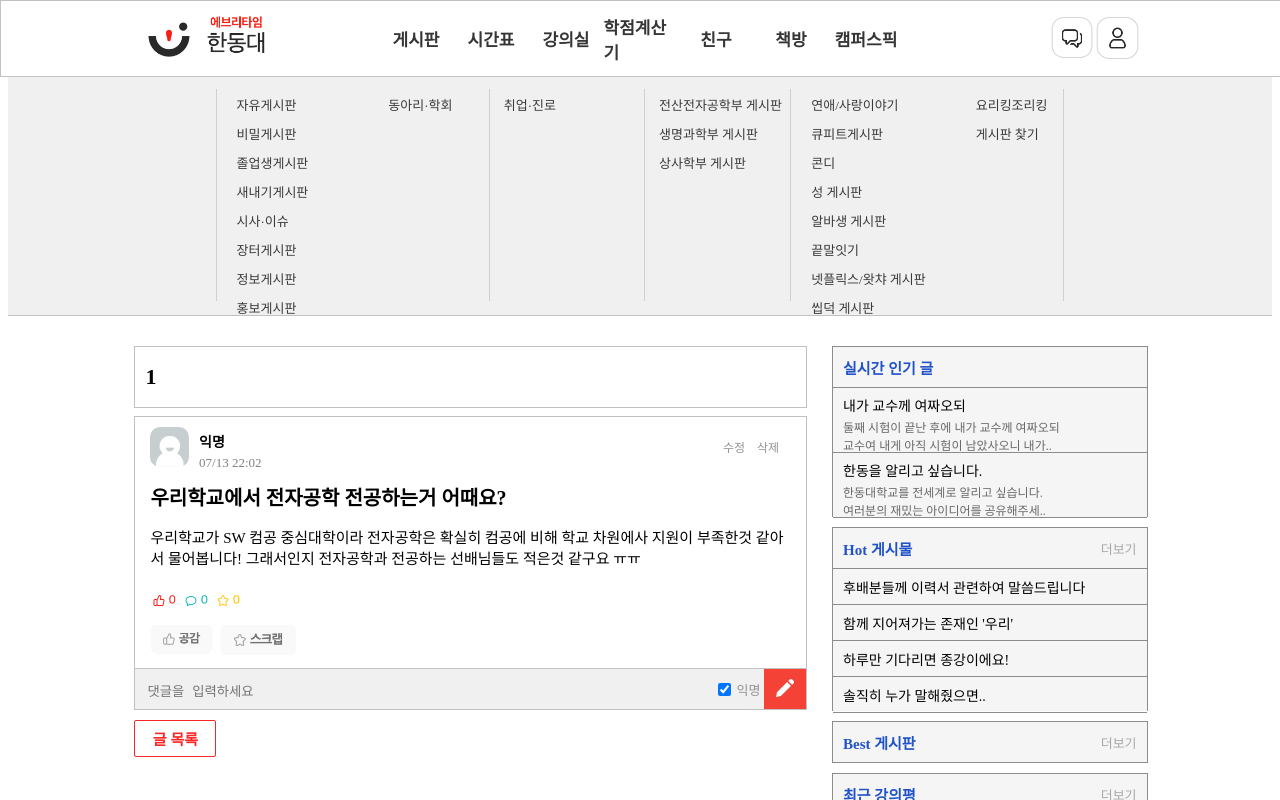
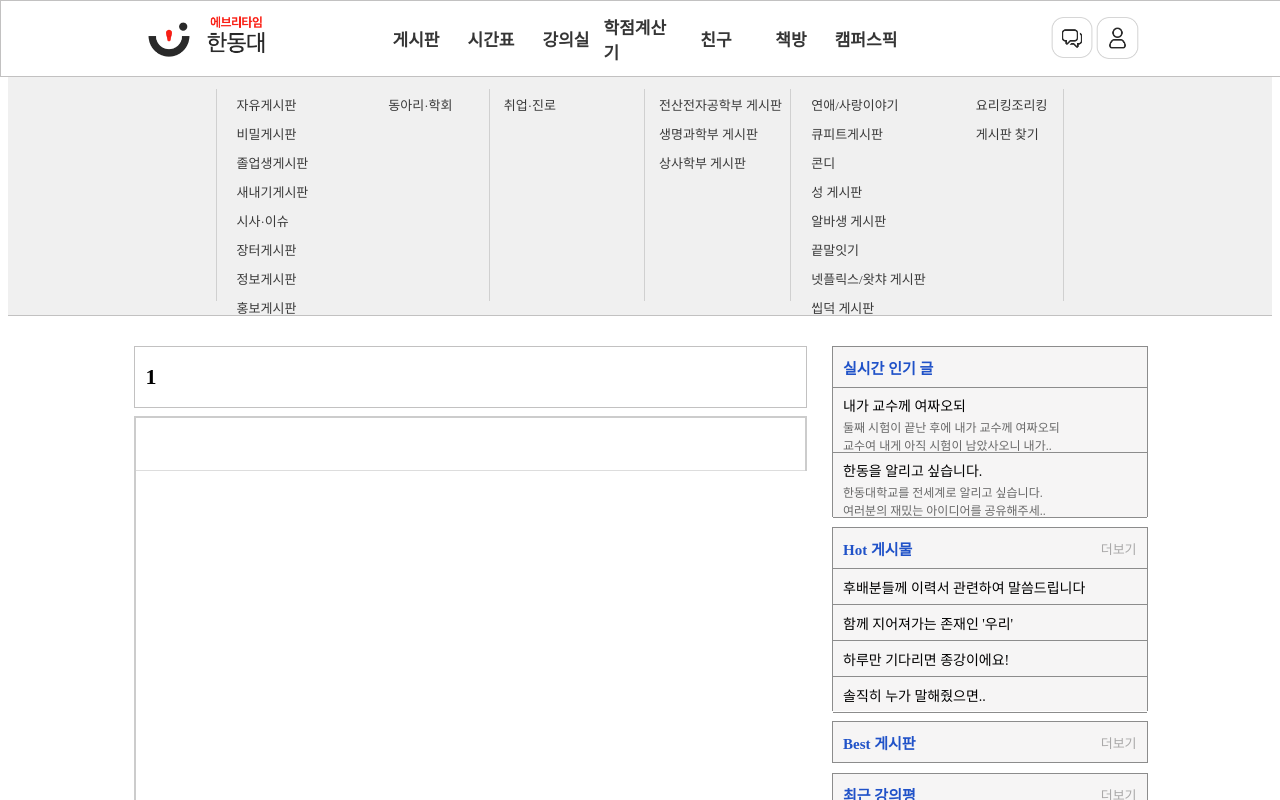
Before and after one commit to YearaChoi/2024-summer-webcamp, a React (Create React App) app: page /board/1/post/1 in a window 1280 px wide. Both pictures are taken after a click on the element "수정". Shown: the top 800 px of the page. Built offline with nearby package versions, Linux system fonts and the light colour scheme.

Commit message:
feat: 수정, 삭제 클릭시 컴포넌트 연동 및 페이지 이동

```diff
--- a/src/components/ModifyPostUI.jsx
+++ b/src/components/ModifyPostUI.jsx
@@ -2,7 +2,7 @@ import React, { useState } from "react";
 import styled from "styled-components";
 import penIcon from "../assets/icons/pencil.png";
 
-function ModifyPostUI({ onAddPost }) {
+function ModifyPostUI({ onAddPost, handleCancelEdit }) {
   const [title, setTitle] = useState("");
   const [content, setContent] = useState("");
   const [isAnonymous, setIsAnonymous] = useState(true);
@@ -28,10 +28,6 @@ function ModifyPostUI({ onAddPost }) {
     setIsAnonymous(true);
   };
 
-  const handleCancelPost = () => {
-    window.location.reload();
-  };
-
   return (
     <Wrapper>
       <PostTitle type="text" value={title} onChange={handleTitleChange} />
@@ -48,7 +44,7 @@ function ModifyPostUI({ onAddPost }) {
           <img src={penIcon} alt="펜 아이콘"></img>
         </UploadBtn>
       </CheckboxWrapper>
-      <CancelPostBtn onClick={handleCancelPost}>글 수정 취소</CancelPostBtn>
+      <CancelPostBtn onClick={handleCancelEdit}>글 수정 취소</CancelPostBtn>
     </Wrapper>
   );
 }
--- a/src/components/PostDetailMain.jsx
+++ b/src/components/PostDetailMain.jsx
@@ -7,15 +7,25 @@ import personImg from "../assets/icons/personImg.png";
 import thumbsBtn from "../assets/icons/thumbsUp.png";
 import scrapBtn from "../assets/icons/scrap.png";
 import defaultUI from "../assets/icons/DefaultUI.png";
+import ModifyPostUI from "./ModifyPostUI";
 
 function PostDetailMain() {
   const { boardTitle } = useParams();
   const [comment, setComment] = useState("");
   const [isAnonymous, setIsAnonymous] = useState(true);
+  const [isEditing, setIsEditing] = useState(false);
   const navigate = useNavigate();
 
   const handleAnonymousChange = () => setIsAnonymous(!isAnonymous);
   const handleCommentChange = (e) => setComment(e.target.value);
+  const handleEditPost = () => setIsEditing(true);
+  const handleCancelEdit = () => setIsEditing(false);
+
+  const handleDeletePost = () => {
+    if (window.confirm("이 글을 삭제하시겠습니까?")) {
+      navigate(-1);
+    }
+  };
 
   const handleReturnPostList = () => {
     navigate(-1);
@@ -26,6 +36,10 @@ function PostDetailMain() {
       <Contents>
         <Left>
           <BoardTitle>{boardTitle}</BoardTitle>
+          {isEditing ? (
+            <ModifyPostUI handleCancelEdit={handleCancelEdit} />
+          ) : (
+            <>
               <Post>
                 <Top>
                   <PostInfo>
@@ -38,16 +52,18 @@ function PostDetailMain() {
                     </InfoContainer>
                   </PostInfo>
                   <AboutPost>
-                <ModifyPost>수정</ModifyPost>
-                <DeletePost>삭제</DeletePost>
+                    <ModifyPost onClick={handleEditPost}>수정</ModifyPost>
+                    <DeletePost onClick={handleDeletePost}>삭제</DeletePost>
                   </AboutPost>
                 </Top>
                 <Middle>
-              <PostTitle>우리학교에서 전자공학 전공하는거 어때요?</PostTitle>
+                  <PostTitle>
+                    우리학교에서 전자공학 전공하는거 어때요?
+                  </PostTitle>
                   <PostContent>
-                우리학교가 SW 컴공 중심대학이라 전자공학은 확실히 컴공에 비해
-                학교 차원에사 지원이 부족한것 같아서 물어봅니다! 그래서인지
-                전자공학과 전공하는 선배님들도 적은것 같구요 ㅠㅠ
+                    우리학교가 SW 컴공 중심대학이라 전자공학은 확실히 컴공에
+                    비해 학교 차원에사 지원이 부족한것 같아서 물어봅니다!
+                    그래서인지 전자공학과 전공하는 선배님들도 적은것 같구요 ㅠㅠ
                   </PostContent>
                 </Middle>
                 <Bottom>
@@ -82,6 +98,8 @@ function PostDetailMain() {
               <ReturnPostListBtn onClick={handleReturnPostList}>
                 글 목록
               </ReturnPostListBtn>
+            </>
+          )}
         </Left>
         <HotBoard />
       </Contents>
```
Lines whose indentation alone changed are shown as unchanged.
